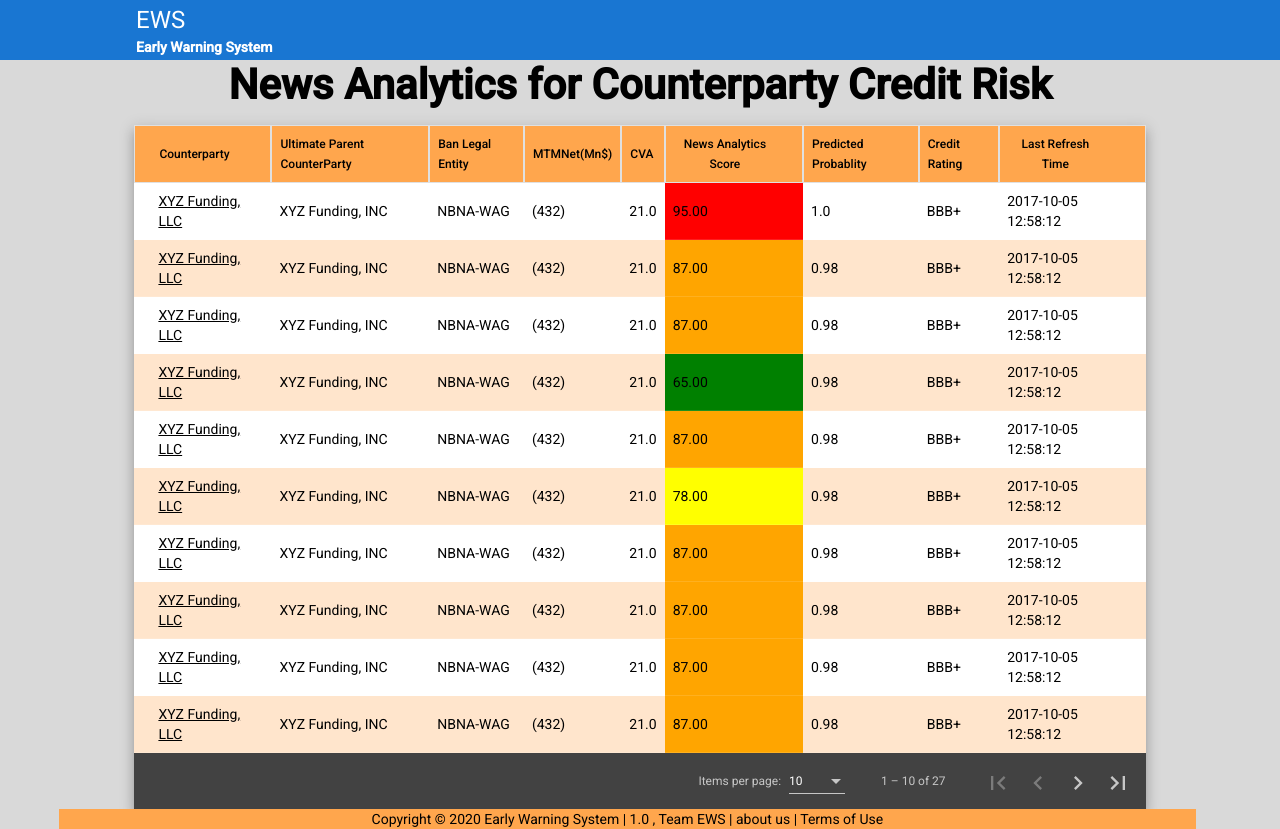
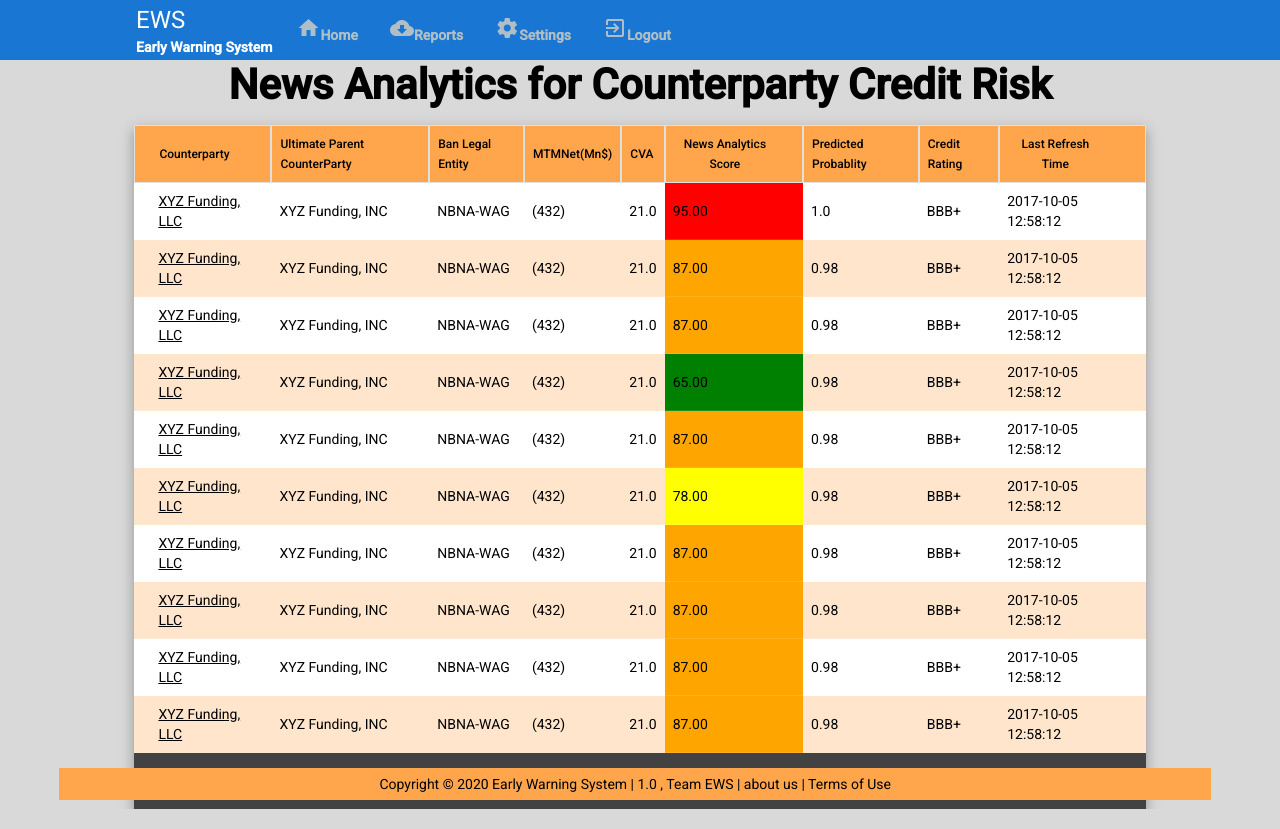
Before and after one commit to abhi0593/tcshackathon, an Angular app: page /dashboard in a window 1280 px wide. Built offline with nearby package versions, Linux system fonts and the light colour scheme.

Commit message:
New changes

```diff
--- a/angular.json
+++ b/angular.json
@@ -126,5 +126,8 @@
       }
     }
   },
-  "defaultProject": "ews-app"
+  "defaultProject": "ews-app",
+  "cli": {
+    "analytics": false
+  }
 }
--- a/src/app/app.component.css
+++ b/src/app/app.component.css
@@ -97,7 +97,7 @@
   }
 
   footer {
-    position: relative;
+    position: absolute;
     background:#ffa64d;
     display: flex;
     bottom: 0;
@@ -180,3 +180,13 @@
       visibility: hidden;
     }
   }
+  .dvMenu a
+  {
+    color: #b0bec5;
+    margin:0 16px;
+  }
+
+  .dvMenu a:hover
+  {
+    color: #125699;
+  }
--- a/src/app/app.component.html
+++ b/src/app/app.component.html
@@ -13,6 +13,12 @@ routerLink = "/">
 <div class="brand-name">
   <span><h1>EWS</h1>
     <p>Early Warning System</p></span>
+</div>
+<div class="dvMenu">
+   <a routerLink="/"><span><mat-icon>home</mat-icon>Home</span></a>
+   <a routerLink="/"><span><mat-icon>cloud_download</mat-icon>Reports</span></a>
+   <a routerLink="/"><span><mat-icon>settings</mat-icon>Settings</span></a>
+   <a routerLink="/"><span><mat-icon>exit_to_app</mat-icon>Logout</span></a>
 </div>
 
   <!----  <div class="spacer"></div>
--- a/src/app/app.component.ts
+++ b/src/app/app.component.ts
@@ -1,4 +1,5 @@
 import { Component } from '@angular/core';
+
 
 @Component({
   selector: 'app-root',
--- a/src/app/dashboard/dashboard-front/dashboard.component.html
+++ b/src/app/dashboard/dashboard-front/dashboard.component.html
@@ -42,7 +42,7 @@
             'orange' : element.NewsAnalyticsScore >=85 && element.NewsAnalyticsScore < 95,
             'yellow' : element.NewsAnalyticsScore >=70 && element.NewsAnalyticsScore < 85,
             'green' : element.NewsAnalyticsScore < 70
-         }"> {{element.NewsAnalyticsScore}} </td>
+         }"> {{element.NewsAnalyticsScore}}  </td>
       </ng-container>
 
       <ng-container matColumnDef="PredictedProbablity">
```
